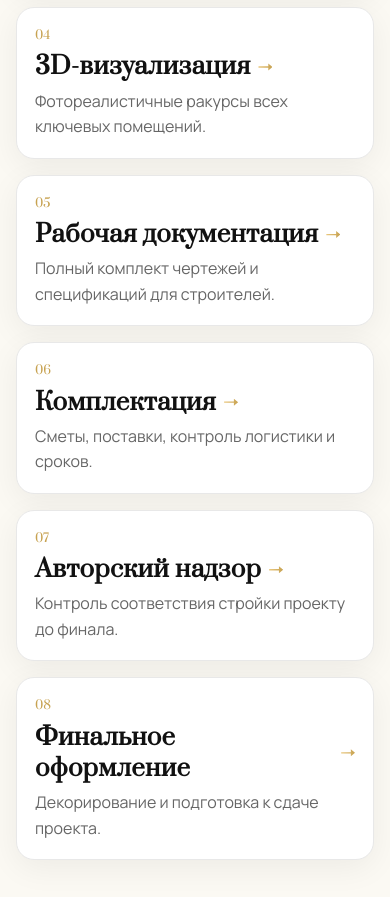
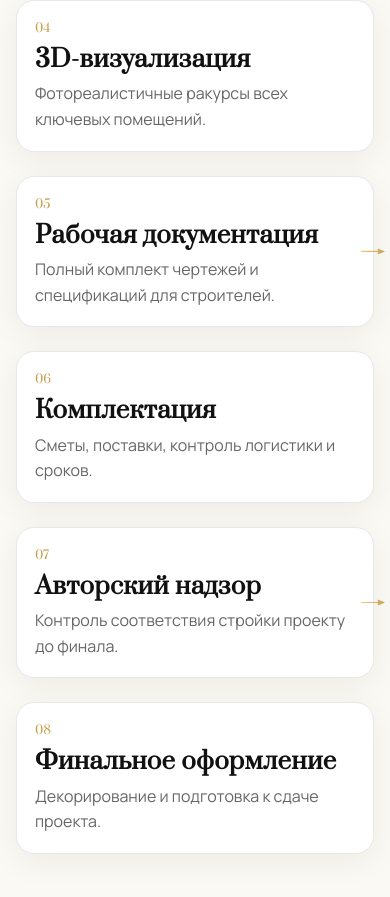
Before and after one commit to ankakisis-cloud/lavea-site, a Next.js app: page / in a window 390 px wide. Shown: the part 2547-3444 px from the top of the page. Built offline with nearby package versions, Linux system fonts and the light colour scheme; no server answers.

Commit message:
Update lavea-additions.css

```diff
--- a/styles/lavea-additions.css
+++ b/styles/lavea-additions.css
@@ -52,20 +52,49 @@ body{color:var(--ink);background:#fff;font-family:var(--font-body);}
 .aboutShort__media{position:relative;width:100%;max-width:560px;justify-self:end;}
 .aboutShort__media img{display:block;width:100%;height:auto;max-height:360px;object-fit:cover;object-position:center;border-radius:14px;box-shadow:var(--shadow);}
 
-/* ===== PROCESS ===== */
+/* ===== PROCESS (ровные стрелки между карточками) ===== */
 .processBlock{background:var(--bg-pure);padding:56px 0;}
 .processBlock__inner{max-width:var(--container);margin:0 auto;padding:0 16px;}
-.processGrid{position:relative;display:grid;grid-template-columns:repeat(4,1fr);gap:16px;margin-top:18px;}
-.stepCard{position:relative;background:#fff;border:1px solid var(--border);border-radius:18px;padding:18px;box-shadow:var(--shadow);}
+.processGrid{
+  position:relative;
+  display:grid;
+  grid-template-columns:repeat(4,1fr);
+  gap:24px;
+  margin-top:18px;
+}
+.stepCard{
+  position:relative;background:#fff;border:1px solid var(--border);
+  border-radius:18px;padding:18px;box-shadow:var(--shadow);
+}
 .stepCard__num{font-family:var(--font-heading);color:var(--gold);font-size:12px;margin-bottom:6px;}
-.stepCard__title{font-weight:800;margin:0 0 6px;display:inline-flex;align-items:center;gap:8px;}
-/* «Золотая стрелочка» у заголовка */
-.stepCard__title::after{
-  content:"";display:inline-block;width:14px;height:14px;
+.stepCard__title{font-weight:800;margin:0 0 6px;}
+.stepCard__desc{margin:0;color:var(--ink-soft)}
+
+/* Золотая стрелка СТРОГО между карточками (десктоп: 4 колонки) */
+.processGrid .stepCard:not(:nth-child(4n))::after{
+  content:"";position:absolute;top:50%;right:-12px;transform:translateY(-50%);
+  width:24px;height:12px;
   background:linear-gradient(90deg,var(--gold-soft),var(--gold));
-  clip-path:polygon(0 45%,70% 45%,70% 25%,100% 50%,70% 75%,70% 55%,0 55%);
+  -webkit-clip-path:polygon(0 45%,70% 45%,70% 25%,100% 50%,70% 75%,70% 55%,0 55%);
+          clip-path:polygon(0 45%,70% 45%,70% 25%,100% 50%,70% 75%,70% 55%,0 55%);
 }
-.stepCard__desc{margin:0;color:var(--ink-soft)}
+
+/* Планшет: 2 колонки — стрелки между парами */
+@media (max-width:960px){
+  .processGrid{grid-template-columns:repeat(2,1fr);}
+  .processGrid .stepCard:not(:nth-child(2n))::after{right:-12px;}
+  .processGrid .stepCard:nth-child(2n)::after{display:none;}
+}
+
+/* Мобайл: 1 колонка — стрелки вниз */
+@media (max-width:560px){
+  .processGrid{grid-template-columns:1fr;}
+  .processGrid .stepCard::after{
+    right:50%;top:auto;bottom:-16px;transform:translateX(50%) rotate(90deg);
+  }
+  .processGrid .stepCard:last-child::after{display:none;}
+}
+
 
 /* ===== PRICING (карточки из /pricing, теперь на главной) ===== */
 .pricingBlock{padding:48px 0;}
```
